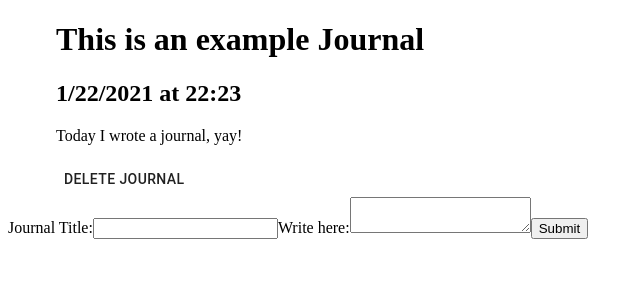
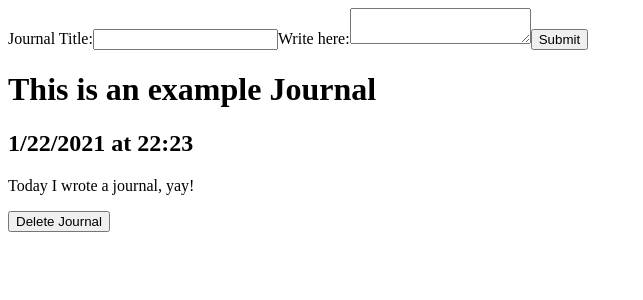
Before and after one commit to KyleMcKell/React-Journal, a React (Create React App) app: page / in a window 1280 px wide. Shown: the top 300 px of the page, without its empty margins (0-643 px from the left). Built offline with nearby package versions, Linux system fonts and the light colour scheme.

Commit message:
got rid of material ui

```diff
--- a/package.json
+++ b/package.json
@@ -3,7 +3,6 @@
 	"version": "0.1.0",
 	"private": true,
 	"dependencies": {
-		"@material-ui/core": "^4.11.3",
 		"react": "^17.0.1",
 		"react-dom": "^17.0.1",
 		"react-scripts": "4.0.3",
--- a/src/components/Journal.js
+++ b/src/components/Journal.js
@@ -1,4 +1,3 @@
-import { Container } from "@material-ui/core";
 import React from "react";
 import { JournalEntry } from "./JournalEntry";
 import { JournalCreate } from "./JournalCreate";
@@ -24,7 +23,7 @@ export const Journal = () => {
 			date: dateFormatter(),
 			entryText: newEntryText,
 		};
-		setEntries([...entries, newEntry]);
+		setEntries([newEntry, ...entries]);
 	};
 
 	const handleDelete = (entry) => {
@@ -33,7 +32,8 @@ export const Journal = () => {
 
 	return (
 		<div>
-			<Container>
+			<JournalCreate handleSubmit={handleSubmitCreate} />
+			<div>
 				{entries.map((entry) => {
 					return (
 						<JournalEntry
@@ -43,8 +43,7 @@ export const Journal = () => {
 						/>
 					);
 				})}
-			</Container>
-			<JournalCreate handleSubmit={handleSubmitCreate} />
+			</div>
 		</div>
 	);
 };
--- a/src/components/JournalDelete.js
+++ b/src/components/JournalDelete.js
@@ -1,10 +1,9 @@
 import React from "react";
-import { Button } from "@material-ui/core";
 
 export const JournalDelete = ({ handleDelete, entryKey }) => {
 	return (
 		<div>
-			<Button onClick={() => handleDelete(entryKey)}>Delete Journal</Button>
+			<button onClick={() => handleDelete(entryKey)}>Delete Journal</button>
 		</div>
 	);
 };
--- a/src/components/JournalEntry.js
+++ b/src/components/JournalEntry.js
@@ -1,4 +1,3 @@
-import { Container } from "@material-ui/core";
 import React from "react";
 import { JournalDelete } from "./JournalDelete";
 
@@ -8,11 +7,11 @@ export const JournalEntry = ({ entry, handleDelete }) => {
 	const entryText = entry.entryText;
 
 	return (
-		<Container>
+		<div>
 			<h1>{title}</h1>
 			<h2>{date}</h2>
 			<p>{entryText}</p>
 			<JournalDelete handleDelete={() => handleDelete(entry)} />
-		</Container>
+		</div>
 	);
 };
```
Also changed, not shown: 1 other file (tests, documents, lock files or other folders).
